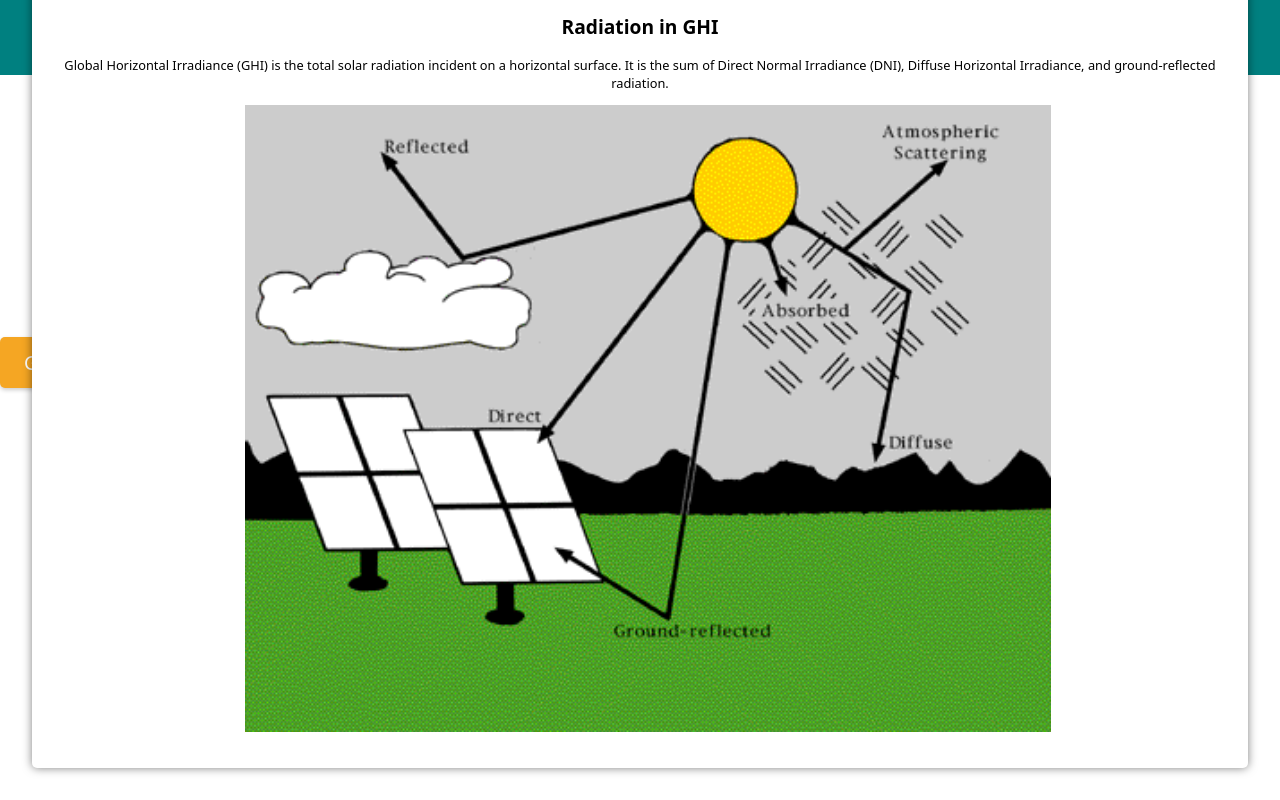
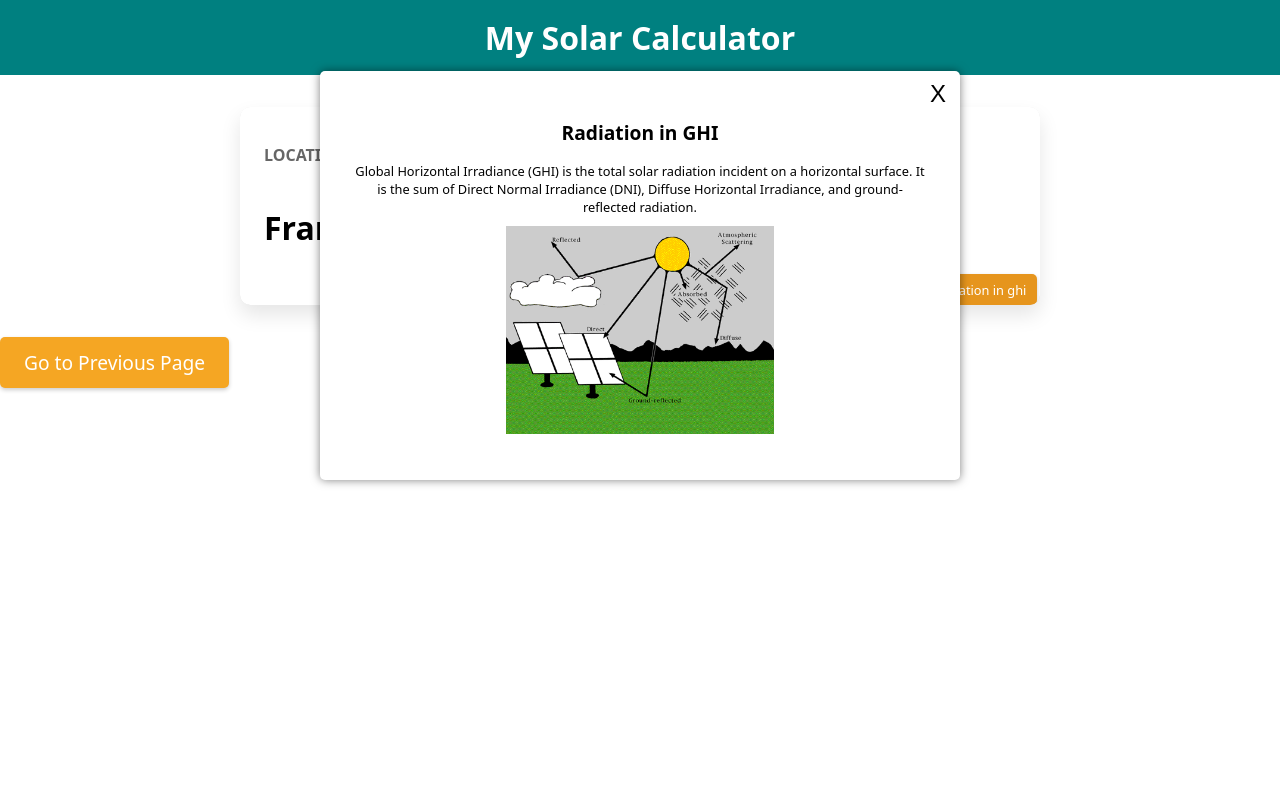
Before and after one commit to sirtobiwan/Solar-Calculator-Capstone-Project, a Next.js app: page /radiation in a window 1280 px wide. Both pictures are taken after a click on the element "radiation in ghi". Built offline with nearby package versions, Linux system fonts and the light colour scheme.

Commit message:
update-review

```diff
--- a/components/Card/index.js
+++ b/components/Card/index.js
@@ -1,8 +1,8 @@
 import styled from "styled-components";
 import Modal from "@/components/Modal";
-import { FontAwesomeIcon } from '@fortawesome/react-fontawesome'
-import { faAngleDown } from '@fortawesome/free-solid-svg-icons'
-
+import { FontAwesomeIcon } from "@fortawesome/react-fontawesome";
+import { faAngleDown } from "@fortawesome/free-solid-svg-icons";
+import Image from "next/image";
 
 const StyledCard = styled.article`
   background-color: #f9f9f9;
@@ -74,10 +74,10 @@ const StyledRadiation = styled.span`
   }
 `;
 
-const StyledImage = styled.img`
-  margin-left: 1rem;
-  width: 70%;
-  height: 70%;
+const StyledImage = styled(Image)`
+  width: 50%;
+  height: auto;
+  padding: 10px
 `;
 
 export default function Card() {
@@ -95,18 +95,24 @@ export default function Card() {
             text={
               <>
                 <FontAwesomeIcon icon={faAngleDown} /> radiation in ghi
-               </>
-                }
+              </>
+            }
             modalContent={
               <>
                 <h2>Radiation in GHI </h2>
-                <p>
+                <section>
                   Global Horizontal Irradiance (GHI) is the total solar
                   radiation incident on a horizontal surface. It is the sum of
                   Direct Normal Irradiance (DNI), Diffuse Horizontal Irradiance,
                   and ground-reflected radiation.
-                </p>
-                <StyledImage src="/ghi.gif" alt="description" />
+                </section>
+
+                <StyledImage
+                  src="/ghi.gif"
+                  alt="My Image"
+                  width={500}
+                  height={300}
+                />
               </>
             }
           />
--- a/components/Modal/index.js
+++ b/components/Modal/index.js
@@ -44,7 +44,7 @@ const ModalStyle = styled.div`
   background-color: white;
   border-radius: 5px;
   padding: 0,5rem;
-  margin: 2rem;
+  margin: 20rem;
   box-shadow: 0 0 10px rgba(0, 0, 0, 0.5);
   position: relative;
 `;
```
